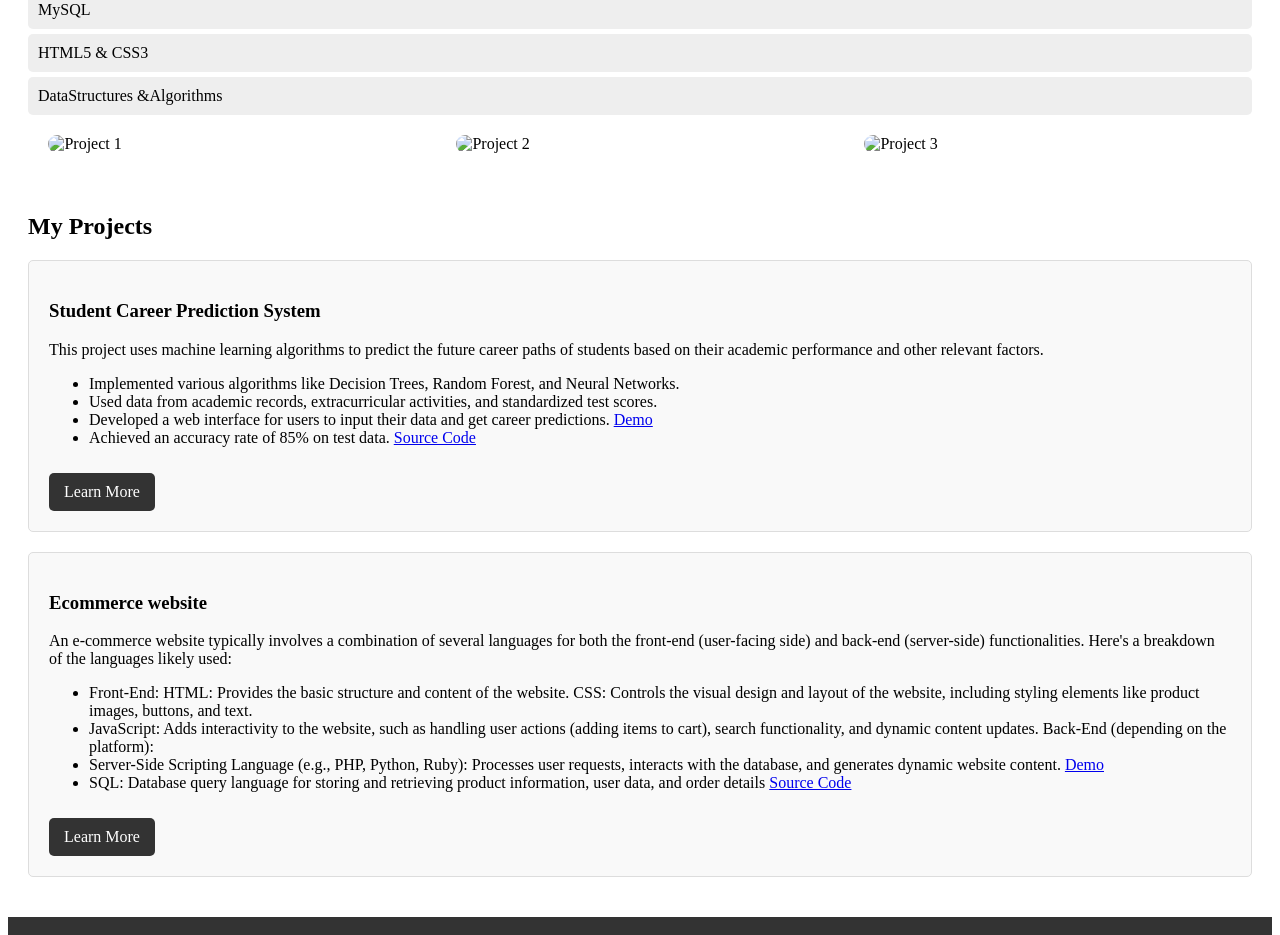
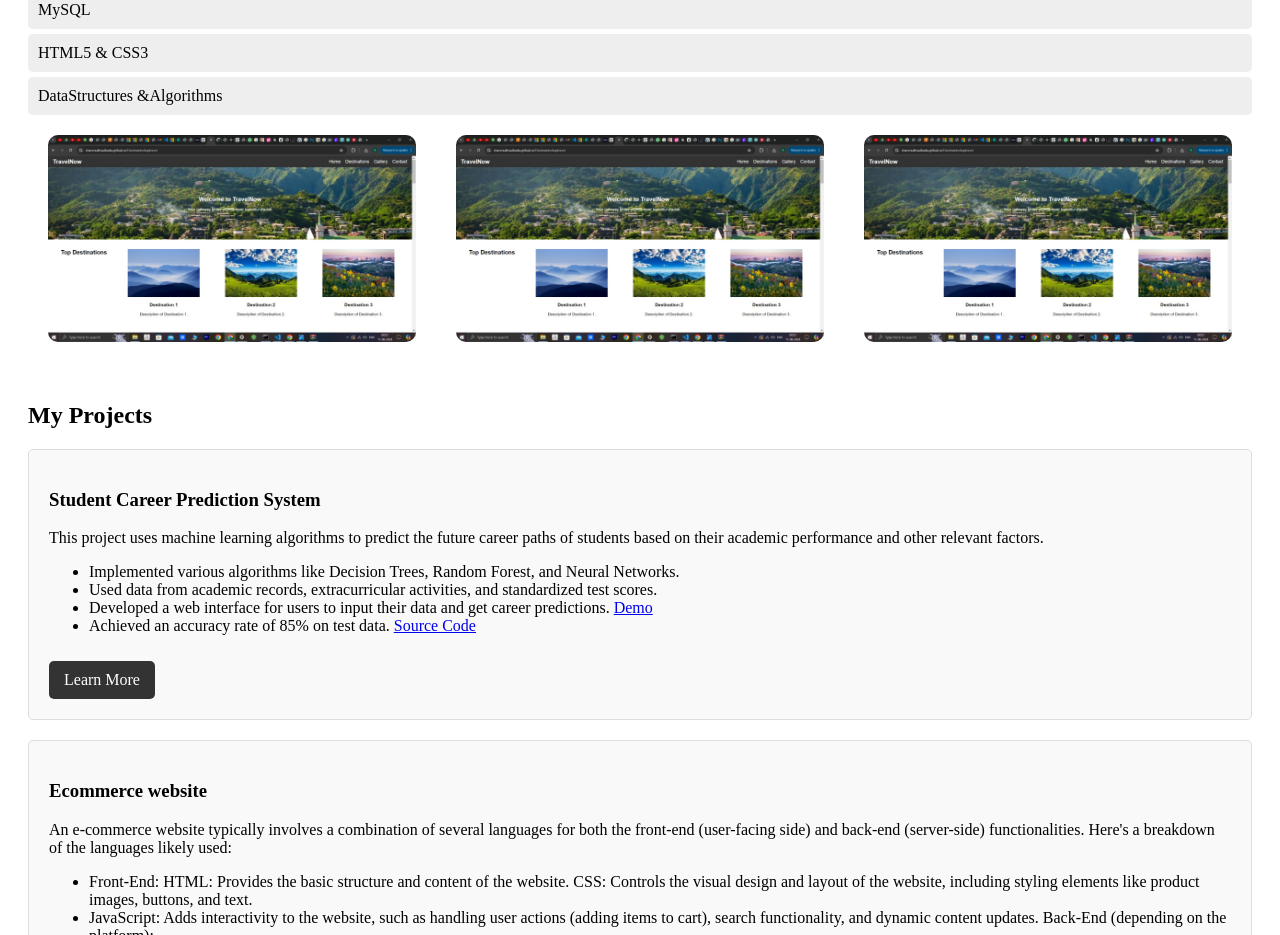
Before and after one commit to shanmukhsaibada/ITC-505, a plain HTML site: page module3/index.html in a window 1280 px wide. Shown: the part 940-1875 px from the top of the page. Drawn offline with Linux system fonts and the light colour scheme.

Commit message:
index.html

```diff
--- a/module3/index.html
+++ b/module3/index.html
@@ -39,9 +39,9 @@
             <li>DataStructures &Algorithms</li>
         </ul>
         <div class="photo-gallery">
-            <img src="C:\Users\91996\Desktop\portfolio website\images\IMG-20240610-WA0013.jpg" alt="Project 1">
-            <img src="C:\Users\91996\Desktop\portfolio website\images\IMG-20240610-WA0013.jpg" alt="Project 2">
-            <img src="C:\Users\91996\Desktop\portfolio website\images\IMG-20240610-WA0013.jpg" alt="Project 3">
+            <img src="web.jpg" alt="Project 1">
+            <img src="web.jpg" alt="Project 2">
+            <img src="web.jpg" alt="Project 3">
             <!-- Add more project images as needed -->
         </div>
     </section>
```
